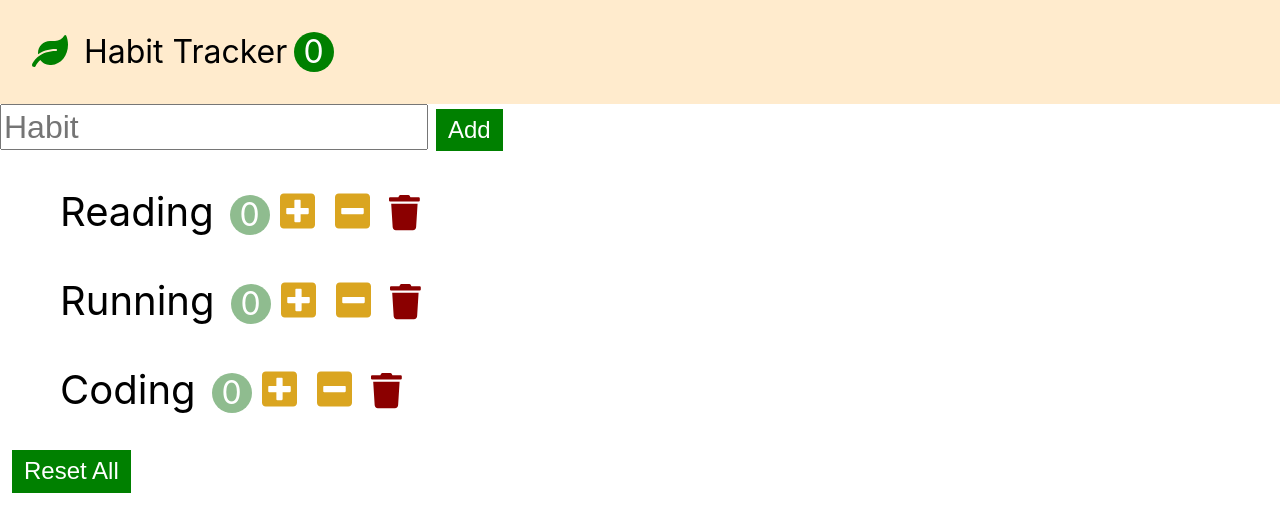
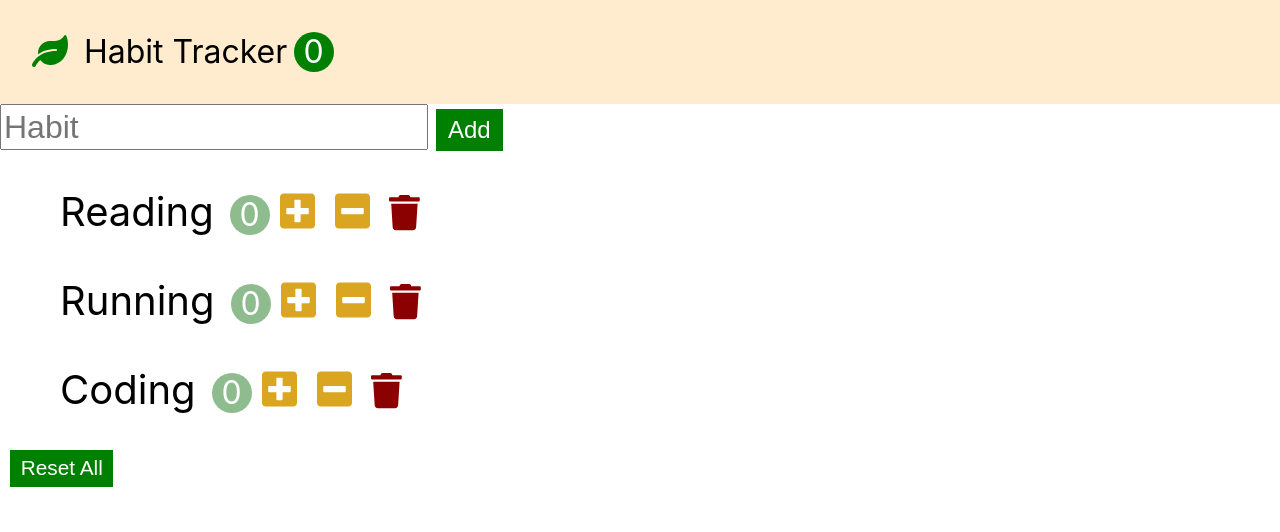
Before and after one commit to yoonjong-park/habit-tracker, a React (Create React App) app: page / in a window 1280 px wide. Shown: the top 532 px of the page. Built offline with nearby package versions, Linux system fonts and the light colour scheme.

Commit message:
CSS editing
🥲

```diff
--- a/src/App.css
+++ b/src/App.css
@@ -88,7 +88,7 @@ button {
 
 .habits-reset {
   height: 100%;
-  font-size: 1.5rem;
+  font-size: 1.3rem;
   margin-left: 0.5em;
   padding: 0.3em 0.5em;
   background-color: green;
```
Also changed, not shown: 1 other file (tests, documents, lock files or other folders).
